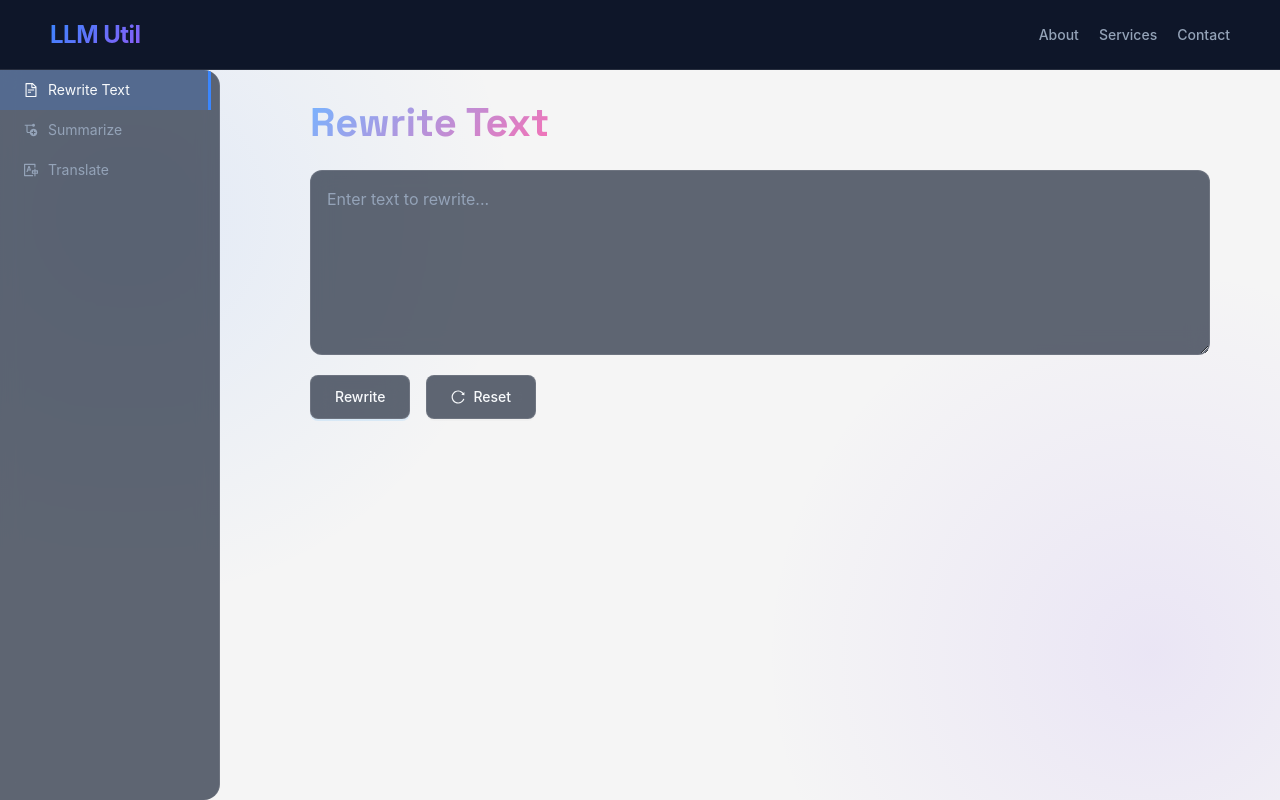
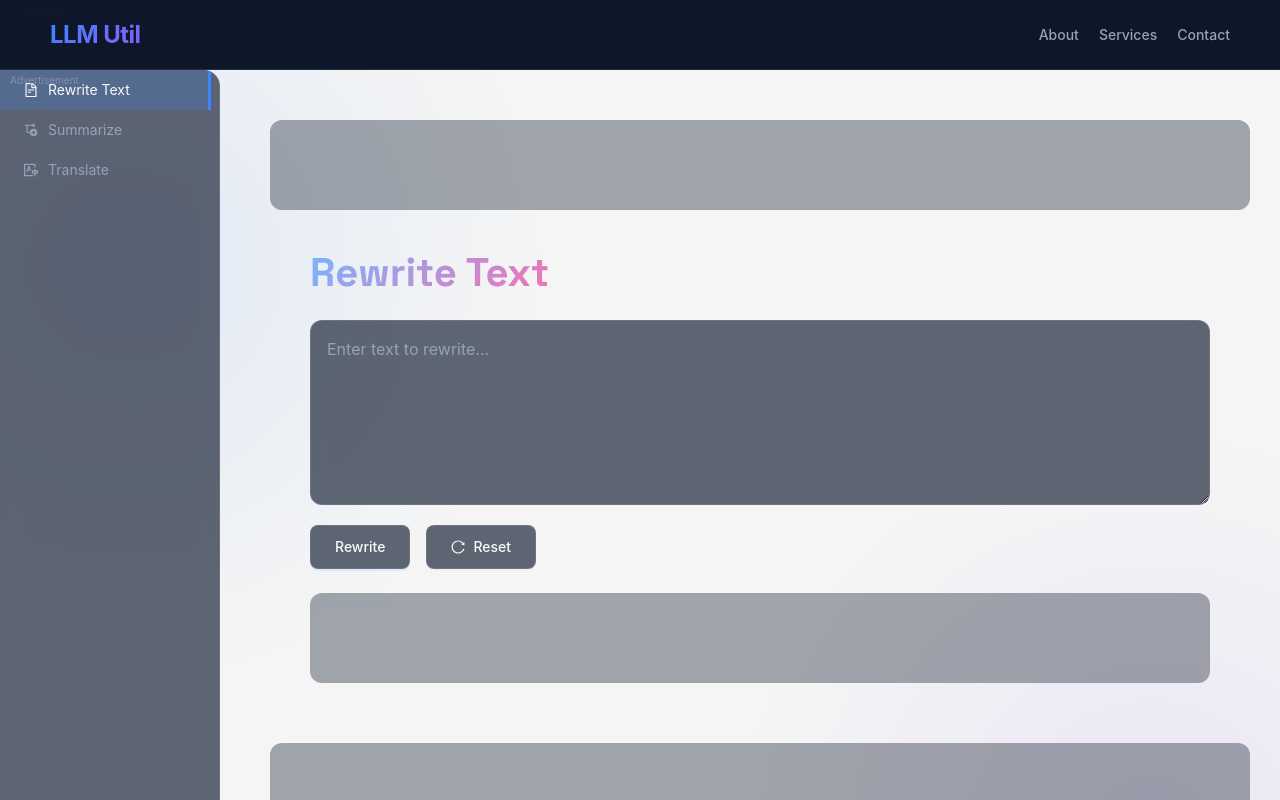
Before and after one commit to sapieonic/llm-util-ui, a Next.js app: page /tools/rewrite in a window 1280 px wide. Built offline with nearby package versions, Linux system fonts and the light colour scheme.

Commit message:
Adds google ads

```diff
--- /dev/null
+++ b/src/components/GoogleAd.tsx
@@ -0,0 +1,64 @@
+import React, { useEffect } from 'react';
+import { ADSENSE_CONFIG } from '../config/adsense';
+
+interface GoogleAdProps {
+  client?: string;
+  slot: string;
+  format?: string;
+  responsive?: boolean;
+  className?: string;
+  style?: React.CSSProperties;
+}
+
+const GoogleAd: React.FC<GoogleAdProps> = ({
+  client = ADSENSE_CONFIG.CLIENT_ID,
+  slot,
+  format = 'auto',
+  responsive = true,
+  className = '',
+  style = {},
+}) => {
+  useEffect(() => {
+    // Add Google AdSense script if it doesn't exist
+    const hasAdScript = document.querySelector('script[src="https://pagead2.googlesyndication.com/pagead/js/adsbygoogle.js"]');
+
+    if (!hasAdScript) {
+      // This will be handled in _app.tsx to avoid duplication
+      return;
+    }
+
+    // Push the ad to Google for rendering
+    try {
+      const adsbygoogle = window.adsbygoogle || [];
+      adsbygoogle.push({});
+    } catch (error) {
+      console.error('Error loading Google ad:', error);
+    }
+  }, []);
+
+  return (
+    <div className={className} style={style}>
+      <ins
+        className={`adsbygoogle ${responsive ? 'adsbygoogle-responsive' : ''}`}
+        style={{
+          display: 'block',
+          ...(responsive ? { width: '100%' } : {}),
+          ...style,
+        }}
+        data-ad-client={client}
+        data-ad-slot={slot}
+        data-ad-format={format}
+        data-full-width-responsive={responsive ? 'true' : 'false'}
+      />
+    </div>
+  );
+};
+
+export default GoogleAd;
+
+// Add this to global.d.ts or a similar type definition file
+declare global {
+  interface Window {
+    adsbygoogle: any[];
+  }
+}
--- a/src/components/ToolLayout.tsx
+++ b/src/components/ToolLayout.tsx
@@ -3,7 +3,10 @@ import { Layout, Menu } from 'antd';
 import Link from 'next/link';
 import { FileTextOutlined, SisternodeOutlined, TranslationOutlined } from '@ant-design/icons';
 import styles from '../styles/ToolLayout.module.css';
+import adStyles from '../styles/GoogleAd.module.css';
 import Header from './Header';
+import GoogleAd from './GoogleAd';
+import { ADSENSE_CONFIG } from '../config/adsense';
 
 const { Content, Sider } = Layout;
 
@@ -33,9 +36,43 @@ const ToolLayout: React.FC<ToolLayoutProps> = ({ children }) => {
               <Link href="/tools/translate">Translate</Link>
             </Menu.Item>
           </Menu>
+
+          {/* Sidebar Ad Container */}
+          <div className={adStyles.adContainerSidebar}>
+            <span className={adStyles.adLabel}>Advertisement</span>
+            <GoogleAd
+              slot={ADSENSE_CONFIG.AD_UNITS.VERTICAL_BANNER.SLOT}
+              format={ADSENSE_CONFIG.AD_UNITS.VERTICAL_BANNER.FORMAT}
+              responsive={true}
+            />
+          </div>
         </Sider>
+
         <Content className={styles.content}>
-          {children}
+          {/* Top Ad Container */}
+          <div className={adStyles.adContainer}>
+            <span className={adStyles.adLabel}>Advertisement</span>
+            <GoogleAd
+              slot={ADSENSE_CONFIG.AD_UNITS.HORIZONTAL_BANNER.SLOT}
+              format={ADSENSE_CONFIG.AD_UNITS.HORIZONTAL_BANNER.FORMAT}
+              responsive={true}
+            />
+          </div>
+
+          {/* Main Content */}
+          <div className={styles.mainContent}>
+            {children}
+          </div>
+
+          {/* Bottom Ad Container */}
+          <div className={adStyles.adContainerRectangle}>
+            <span className={adStyles.adLabel}>Advertisement</span>
+            <GoogleAd
+              slot={ADSENSE_CONFIG.AD_UNITS.RECTANGLE.SLOT}
+              format={ADSENSE_CONFIG.AD_UNITS.RECTANGLE.FORMAT}
+              responsive={true}
+            />
+          </div>
         </Content>
       </Layout>
     </Layout>
--- /dev/null
+++ b/src/config/adsense.ts
@@ -0,0 +1,36 @@
+// Google AdSense Configuration
+// Replace these values with your actual AdSense publisher ID and ad unit IDs
+
+export const ADSENSE_CONFIG = {
+  // Publisher ID
+  CLIENT_ID: 'ca-pub-9716996261393919',
+
+  // Ad Units
+  AD_UNITS: {
+    // Horizontal banner (728x90)
+    HORIZONTAL_BANNER: {
+      SLOT: 'XXXXXXXXXX',
+      FORMAT: 'horizontal',
+    },
+
+    // Rectangle (300x250)
+    RECTANGLE: {
+      SLOT: 'XXXXXXXXXX',
+      FORMAT: 'rectangle',
+    },
+
+    // Vertical banner (160x600)
+    VERTICAL_BANNER: {
+      SLOT: 'XXXXXXXXXX',
+      FORMAT: 'vertical',
+    },
+
+    // In-article ad
+    IN_ARTICLE: {
+      SLOT: 'XXXXXXXXXX',
+      FORMAT: 'fluid',
+    },
+  },
+};
+
+export default ADSENSE_CONFIG;
--- a/src/pages/_app.tsx
+++ b/src/pages/_app.tsx
@@ -2,6 +2,8 @@ import type { AppProps } from 'next/app'
 import { ConfigProvider } from 'antd'
 import Head from 'next/head'
 import '../styles/globals.css'
+import Script from 'next/script'
+import { ADSENSE_CONFIG } from '../config/adsense'
 
 function MyApp({ Component, pageProps }: AppProps) {
   return (
@@ -10,8 +12,19 @@ function MyApp({ Component, pageProps }: AppProps) {
         <title>LLM Util - AI-Powered Text Tools</title>
         <meta name="description" content="LLM Util offers a suite of AI-powered text tools including rewriting, summarization, and more. Enhance your writing with our advanced language models." />
         <meta name="viewport" content="width=device-width, initial-scale=1" />
+        <meta name="google-adsense-account" content="ca-pub-9716996261393919"></meta>
         <link rel="icon" href="/favicon.ico" />
       </Head>
+
+      {/* Google AdSense Script */}
+      <Script
+        id="adsbygoogle-init"
+        strategy="afterInteractive"
+        src="https://pagead2.googlesyndication.com/pagead/js/adsbygoogle.js"
+        data-ad-client={ADSENSE_CONFIG.CLIENT_ID}
+        async
+      />
+
       <ConfigProvider>
         <Component {...pageProps} />
       </ConfigProvider>
--- a/src/pages/tools/rewrite.tsx
+++ b/src/pages/tools/rewrite.tsx
@@ -3,7 +3,10 @@ import { Input, Button, Spin, message } from 'antd';
 import ReactMarkdown from 'react-markdown';
 import { CopyOutlined, ReloadOutlined } from '@ant-design/icons';
 import ToolLayout from '../../components/ToolLayout';
+import GoogleAd from '../../components/GoogleAd';
 import styles from '../../styles/RewriteTool.module.css';
+import adStyles from '../../styles/GoogleAd.module.css';
+import { ADSENSE_CONFIG } from '../../config/adsense';
 
 const { TextArea } = Input;
 
@@ -87,6 +90,17 @@ const RewriteTool: React.FC = () => {
           </Button>
         </div>
         {loading && <Spin size="large" className={styles.spinner} />}
+
+        {/* In-content Ad Container */}
+        <div className={adStyles.adContainer}>
+          <span className={adStyles.adLabel}>Advertisement</span>
+          <GoogleAd
+            slot={ADSENSE_CONFIG.AD_UNITS.IN_ARTICLE.SLOT}
+            format={ADSENSE_CONFIG.AD_UNITS.IN_ARTICLE.FORMAT}
+            responsive={true}
+          />
+        </div>
+
         {result && (
           <div className={styles.result}>
             <div className={styles.resultHeader}>
--- /dev/null
+++ b/src/styles/GoogleAd.module.css
@@ -0,0 +1,52 @@
+.adContainer {
+  width: 100%;
+  margin: 20px 0;
+  min-height: 90px;
+  display: flex;
+  justify-content: center;
+  align-items: center;
+  background: rgba(30, 41, 59, 0.4);
+  border-radius: 12px;
+  overflow: hidden;
+  position: relative;
+}
+
+.adContainerSidebar {
+  width: 100%;
+  margin: 10px 0;
+  min-height: 250px;
+  display: flex;
+  justify-content: center;
+  align-items: center;
+  background: rgba(30, 41, 59, 0.4);
+  border-radius: 12px;
+  overflow: hidden;
+}
+
+.adContainerRectangle {
+  width: 100%;
+  margin: 20px 0;
+  min-height: 250px;
+  display: flex;
+  justify-content: center;
+  align-items: center;
+  background: rgba(30, 41, 59, 0.4);
+  border-radius: 12px;
+  overflow: hidden;
+}
+
+.adLabel {
+  position: absolute;
+  top: 5px;
+  left: 10px;
+  font-size: 10px;
+  color: var(--foreground-muted);
+  opacity: 0.7;
+}
+
+/* Responsive styles */
+@media (max-width: 768px) {
+  .adContainerSidebar {
+    min-height: 100px;
+  }
+}
--- a/src/styles/ToolLayout.module.css
+++ b/src/styles/ToolLayout.module.css
@@ -57,6 +57,13 @@
     margin: 0;
     min-height: 280px;
     flex: 1;
+    display: flex;
+    flex-direction: column;
+}
+
+.mainContent {
+    flex: 1;
+    margin: 20px 0;
 }
 
 .menu {
--- a/src/types/global.d.ts
+++ b/src/types/global.d.ts
@@ -22,3 +22,9 @@ declare module '*.jpeg' {
   const content: string;
   export default content;
 }
+
+declare global {
+  interface Window {
+    adsbygoogle: any[];
+  }
+}
```
